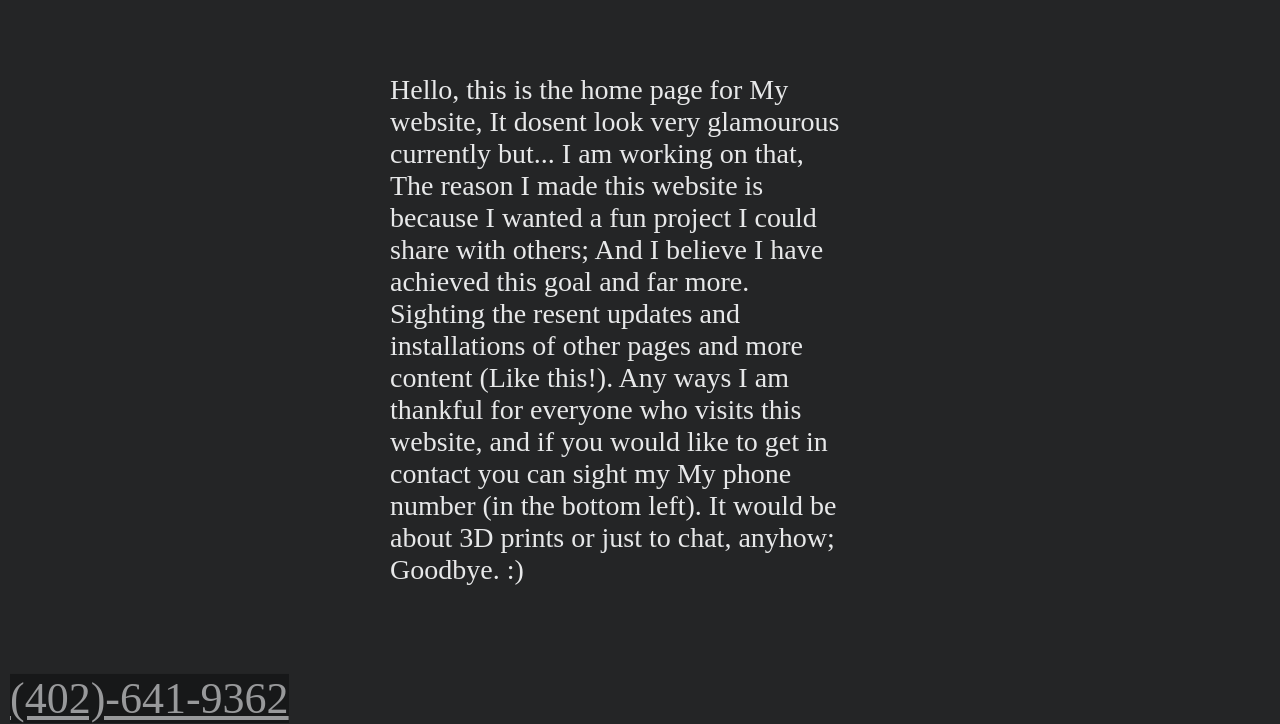
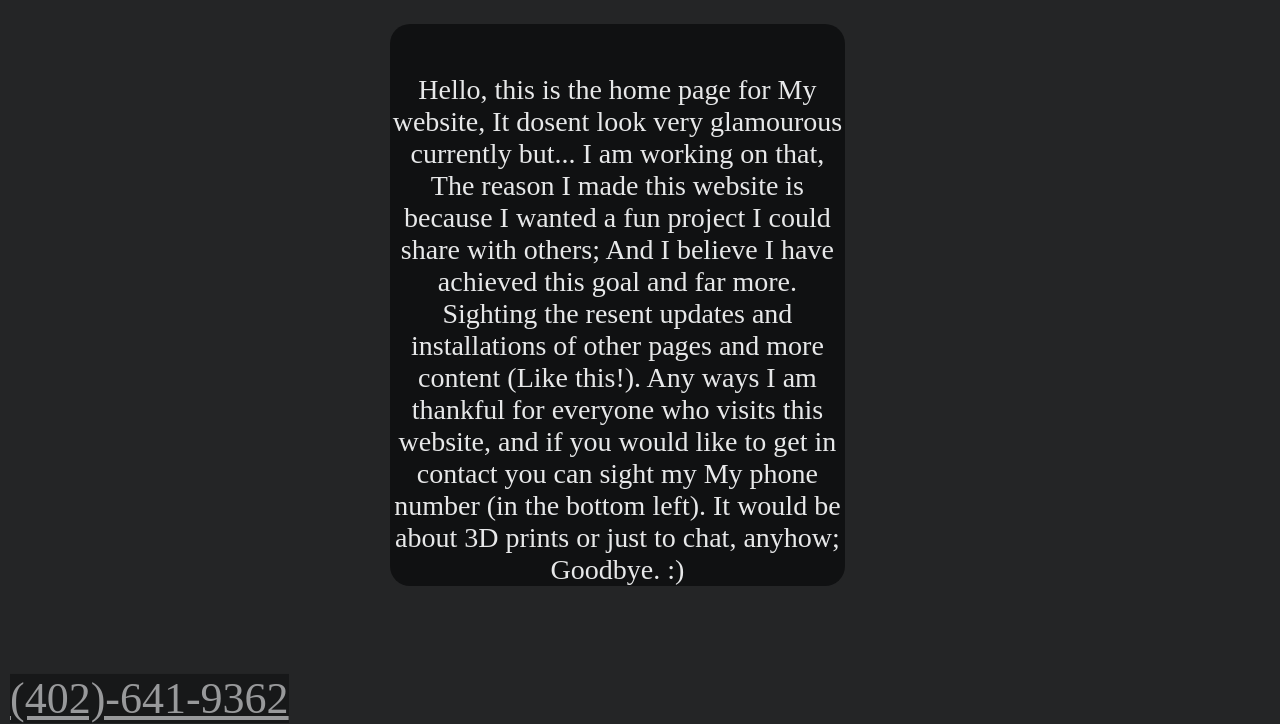
Before and after one commit to midearthgamer/monroe, a plain HTML site: page index.html in a window 1280 px wide. Shown: the part 76-800 px from the top of the page. Drawn offline with Linux system fonts and the light colour scheme.

Commit message:
Update style.css

```diff
--- a/style.css
+++ b/style.css
@@ -71,6 +71,10 @@ font-size: 28px;
 flex-wrap:wrap;
 padding-top:50px;
 color:rgb(231,232,233);
+background-color:rgb(16,17,18);
+text-align: center;
+border-radius: 20px;
+border: 1px rgb(16,17,18);
 }
 
 
```
